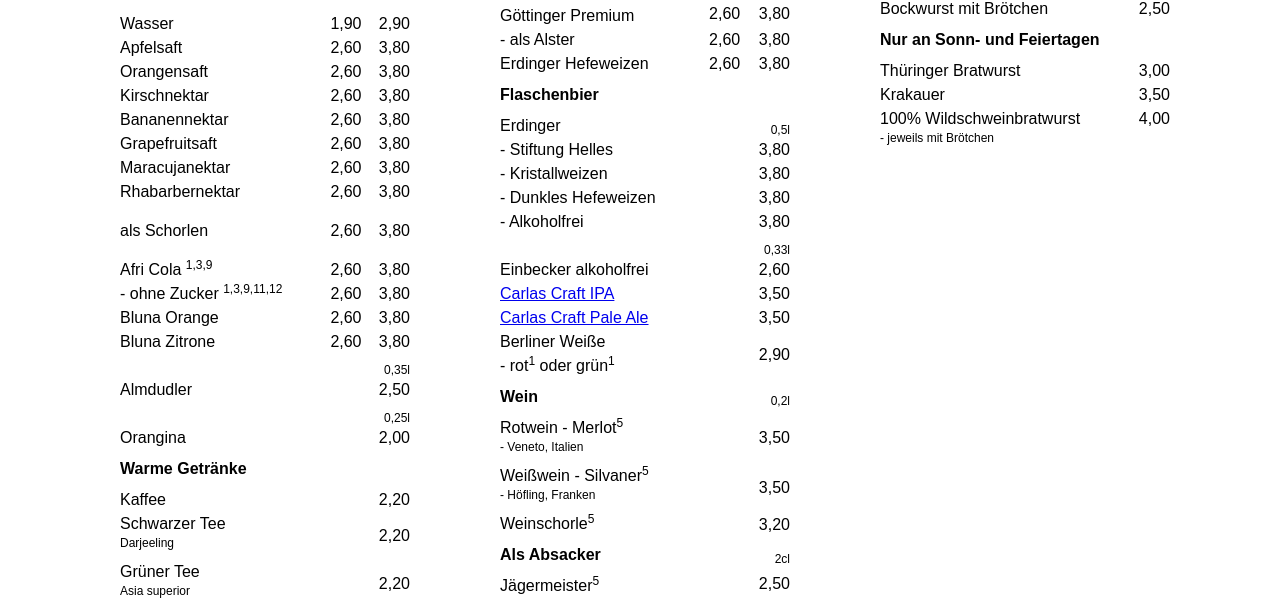
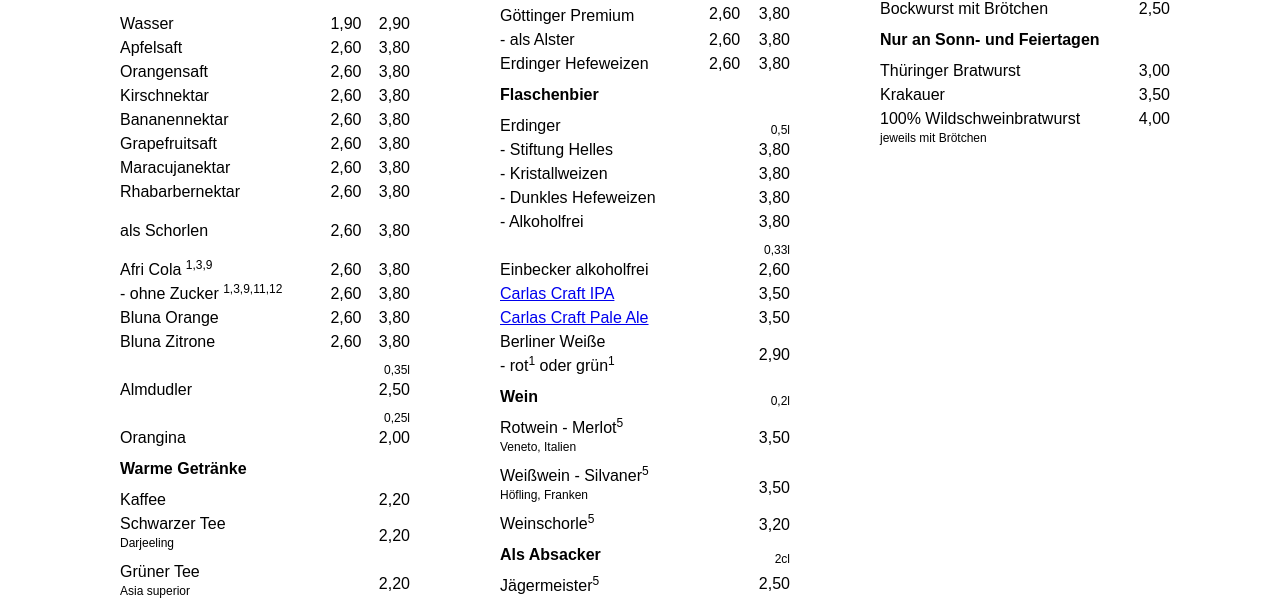
Before and after one commit to versable/kehr-website, a Jekyll site: the page built from index.html, in a window 1280 px wide and 900 px high, scrolled down 2094 px. Shown: the part 129-729 px from the top of the window. Built offline with Jekyll 4.4.1, drawn with Linux system fonts in a browser that asks for light colours.

Commit message:
Change menu

```diff
--- a/_etc/nginx/ssl.conf
+++ b/_etc/nginx/ssl.conf
@@ -15,4 +15,4 @@ add_header Strict-Transport-Security "max-age=63072000; includeSubDomains; prelo
 add_header X-Content-Type-Options nosniff;
 add_header X-Frame-Options "SAMEORIGIN";
 add_header X-XSS-Protection "1; mode=block";
-add_header Referrer-Policy "same-origin";
+add_header Referrer-Policy "no-referrer";
--- a/index.html
+++ b/index.html
@@ -312,12 +312,12 @@ layout: default
                 <td><sub>0,2l</sub></td>
             </tr>
             <tr>
-                <td>Rotwein - Merlot<sup>5</sup><br><sup>- Veneto, Italien</sup></td>
+                <td>Rotwein - Merlot<sup>5</sup><br><sup>Veneto, Italien</sup></td>
                 <td></td>
                 <td>3,50</td>
             </tr>
             <tr>
-                <td>Weißwein - Silvaner<sup>5</sup><br><sup>- Höfling, Franken </sup></td>
+                <td>Weißwein - Silvaner<sup>5</sup><br><sup>Höfling, Franken </sup></td>
                 <td></td>
                 <td>3,50</td>
             </tr>
@@ -371,7 +371,7 @@ layout: default
             </tr>
             <tr>
                 <td colspan=3>
-                    <sup>- jeweils mit Brötchen</sup>
+                    <sup>jeweils mit Brötchen</sup>
                 </td>
             </tr>
         </table>
```
